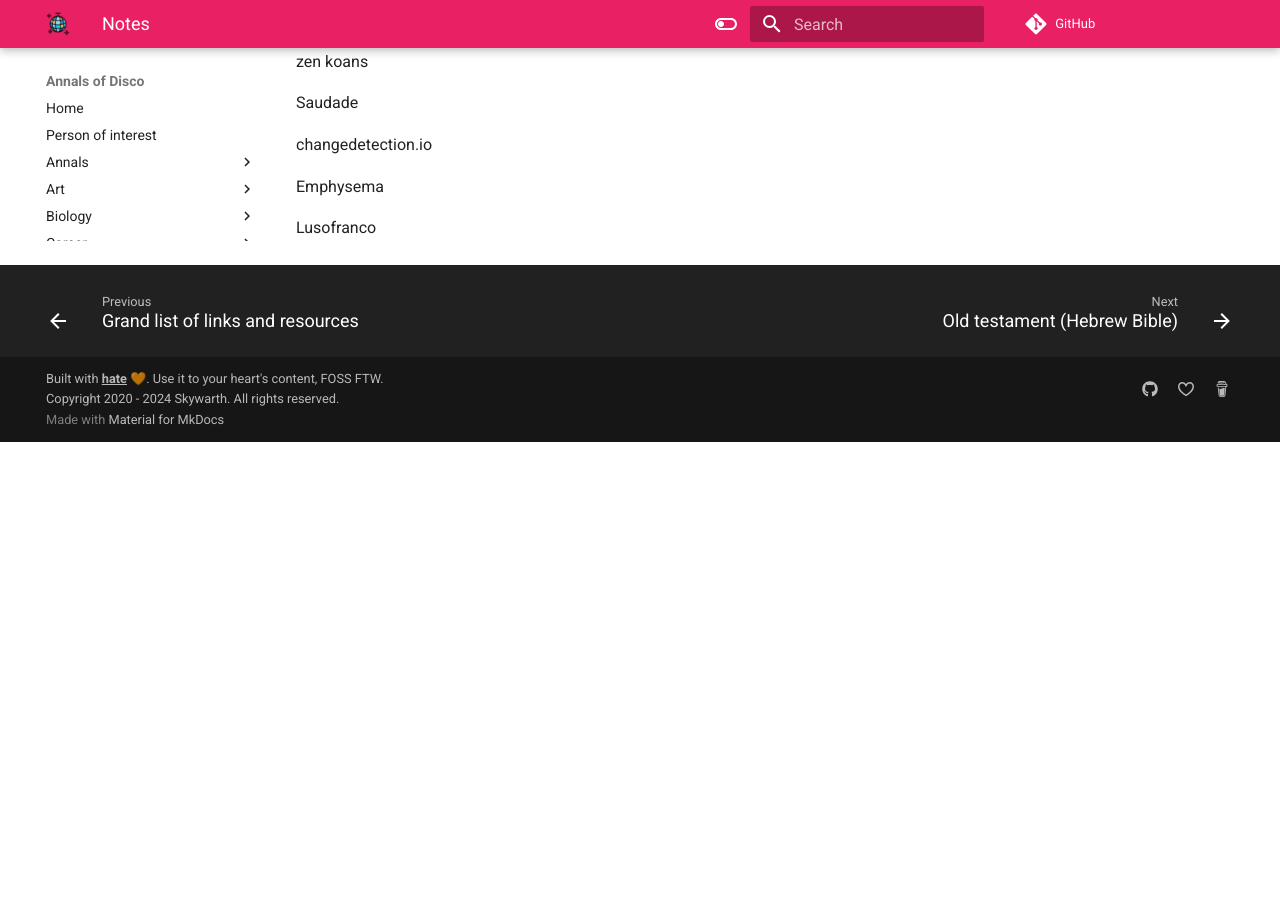
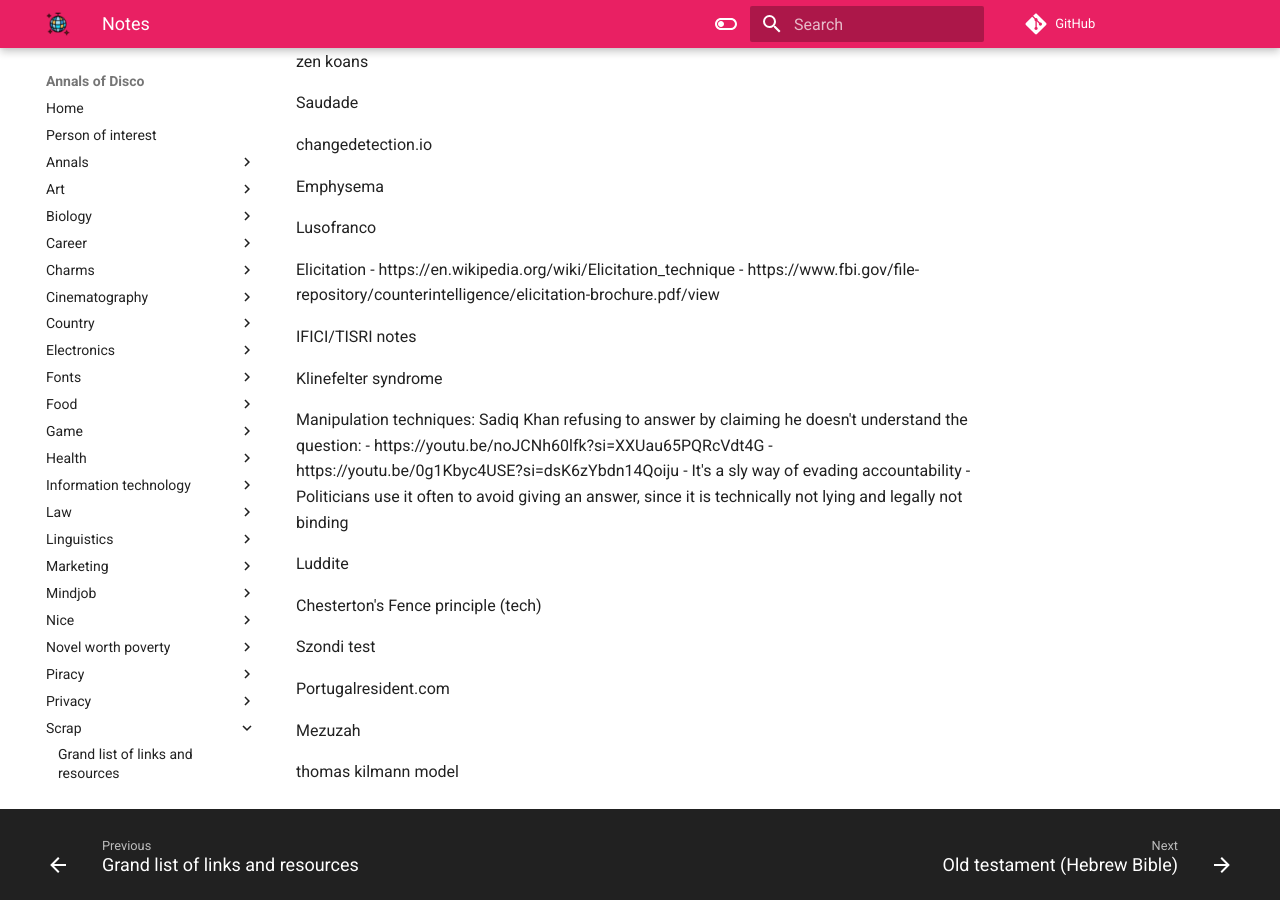
Before and after one commit to skywarth/annals-of-disco, an MkDocs documentation site: the page built from docs/scrap/notes.md, in a window 1280 px wide and 900 px high, scrolled down 3887 px. Built offline with MkDocs 1.6.1 and Material for MkDocs 9.7.7, drawn with Linux system fonts in a browser that asks for light colours; comment, search, counter and statistics services are not loaded; before the commit the page ends 4329 px from its top, so only the background shows below that.

Commit message:
20260209 8:34:33 AM

```diff
--- a/docs/scrap/notes.md
+++ b/docs/scrap/notes.md
@@ -191,3 +191,29 @@ changedetection.io
 Emphysema
 
 Lusofranco
+
+Elicitation
+- https://en.wikipedia.org/wiki/Elicitation_technique
+- https://www.fbi.gov/file-repository/counterintelligence/elicitation-brochure.pdf/view
+
+IFICI/TISRI notes
+
+Klinefelter syndrome
+
+Manipulation techniques: Sadiq Khan refusing to answer by claiming he doesn't understand the question:
+- https://youtu.be/noJCNh60lfk?si=XXUau65PQRcVdt4G
+- https://youtu.be/0g1Kbyc4USE?si=dsK6zYbdn14Qoiju
+- It's a sly way of evading accountability
+- Politicians use it often to avoid giving an answer, since it is technically not lying and legally not binding
+
+Luddite
+
+Chesterton's Fence principle (tech)
+
+Szondi test
+
+Portugalresident.com
+
+Mezuzah
+
+thomas kilmann model
```
